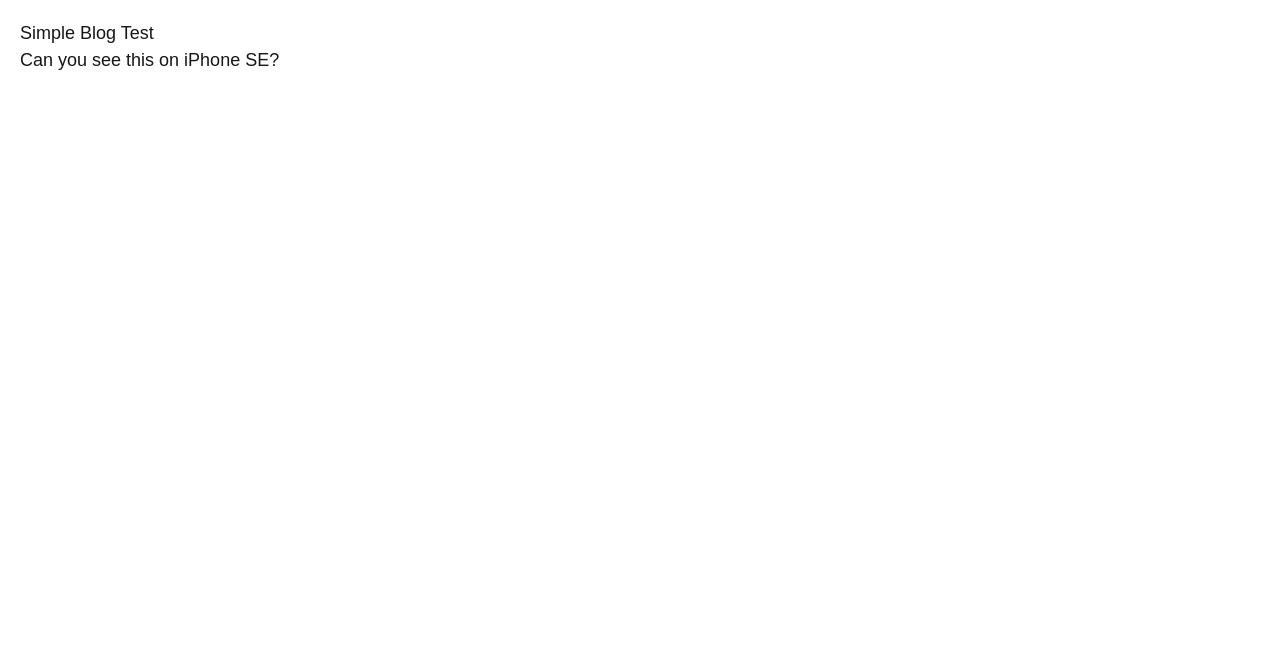
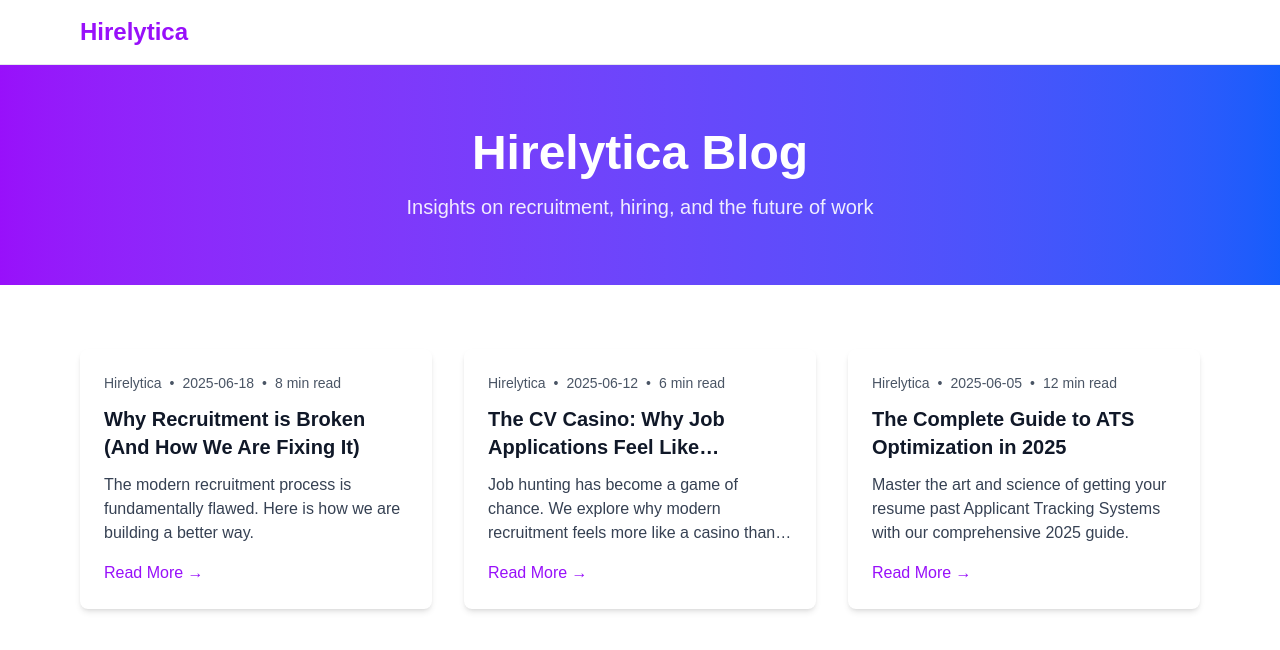
Before and after one commit to melia-dot/hirelytica, a Next.js app: page /blog in a window 1280 px wide. Shown: the top 650 px of the page. Built offline with nearby package versions, Linux system fonts and the light colour scheme.

Commit message:
Restore full blog with all posts

```diff
--- a/app/blog/page.tsx
+++ b/app/blog/page.tsx
@@ -1,8 +1,60 @@
+import Link from 'next/link';
+import blogPosts from '../../data/blog-posts.json';
+
 export default function BlogPage() {
   return (
-    <div style={{padding: '20px', fontSize: '18px'}}>
-      <h1>Simple Blog Test</h1>
-      <p>Can you see this on iPhone SE?</p>
+    <div className="min-h-screen bg-white">
+      <header className="bg-white border-b border-gray-200">
+        <div className="max-w-6xl mx-auto px-4 py-4">
+          <div className="flex items-center justify-between">
+            <Link href="/" className="text-2xl font-bold text-purple-600">
+              Hirelytica
+            </Link>
+          </div>
+        </div>
+      </header>
+
+      <div className="bg-gradient-to-r from-purple-600 to-blue-600 text-white py-16">
+        <div className="max-w-6xl mx-auto px-4 text-center">
+          <h1 className="text-3xl md:text-5xl font-bold mb-4">Hirelytica Blog</h1>
+          <p className="text-xl opacity-90">
+            Insights on recruitment, hiring, and the future of work
+          </p>
+        </div>
+      </div>
+
+      <div className="max-w-6xl mx-auto px-4 py-16">
+        <div className="grid md:grid-cols-2 lg:grid-cols-3 gap-8">
+          {blogPosts.map((post) => (
+            <article key={post.slug} className="bg-white rounded-lg shadow-md hover:shadow-lg transition-shadow">
+              <div className="p-6">
+                <div className="flex items-center text-sm text-gray-600 mb-3">
+                  <span>{post.author}</span>
+                  <span className="mx-2">•</span>
+                  <span>{post.date}</span>
+                  <span className="mx-2">•</span>
+                  <span>{post.readTime}</span>
+                </div>
+
+                <h2 className="text-xl font-bold text-gray-900 mb-3 line-clamp-2">
+                  {post.title}
+                </h2>
+
+                <p className="text-gray-700 mb-4 line-clamp-3">
+                  {post.excerpt}
+                </p>
+
+                <Link
+                  href={`/blog/${post.slug}`}
+                  className="inline-flex items-center text-purple-600 hover:text-purple-700 font-medium"
+                >
+                  Read More →
+                </Link>
+              </div>
+            </article>
+          ))}
+        </div>
+      </div>
     </div>
   );
 }
```
